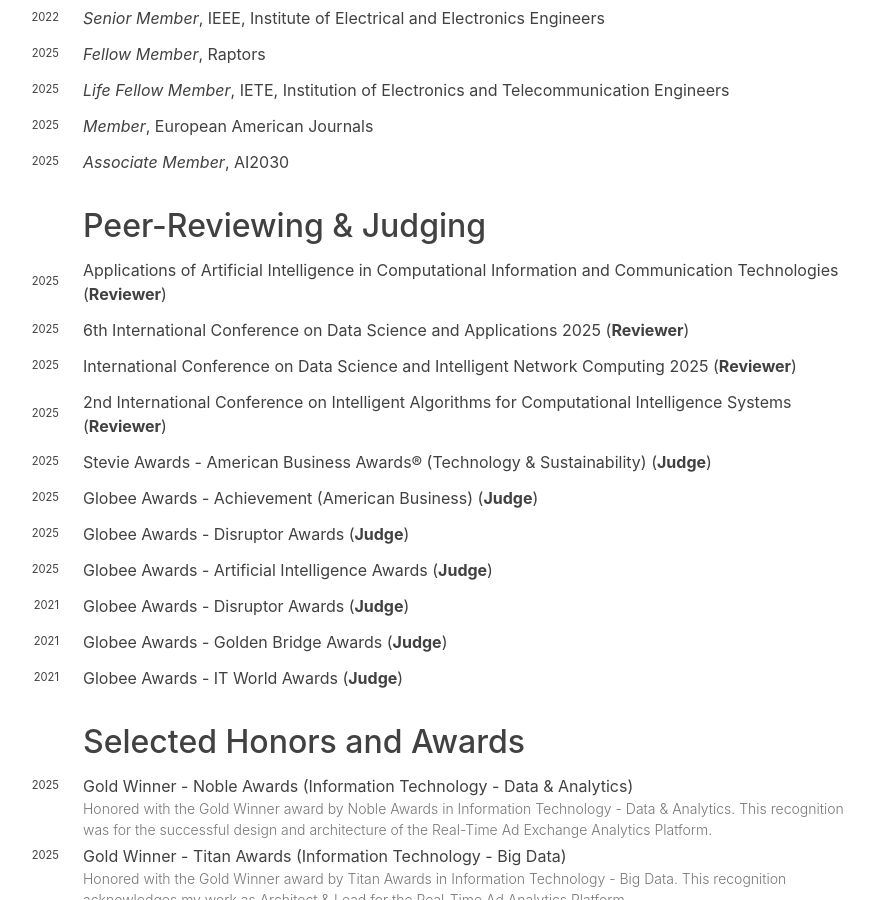
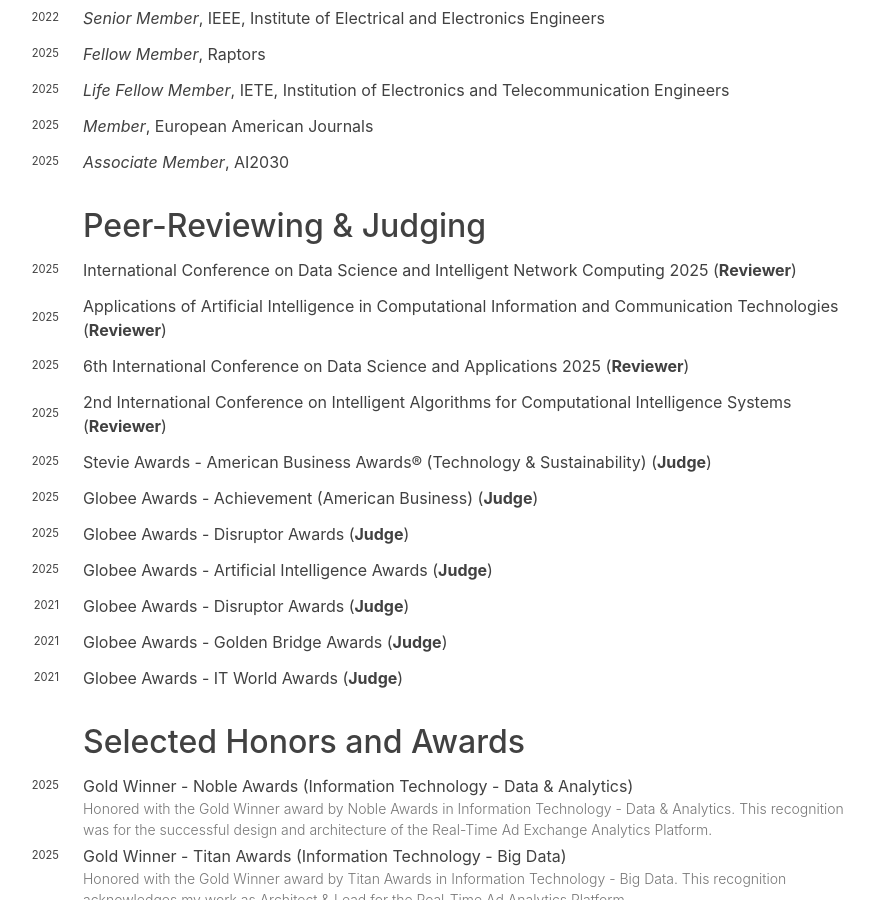
Before and after one commit to guptaraul89/guptaraul89.github.io, a Jekyll site: the page built from index.md, in a window 1280 px wide and 900 px high, scrolled down 2203 px. Shown: the whole window, without its empty margins (249-1123 px from the left). Built offline with Jekyll 4.4.1, drawn with Linux system fonts in a browser that asks for light colours; nearby versions of some CDN libraries; some web fonts are replaced; part of the change alters nothing that is shown.

```diff
--- a/_data/reviewer.yaml
+++ b/_data/reviewer.yaml
@@ -1,3 +1,9 @@
+- venue: International Conference on Data Science and Intelligent Network Computing 2025
+  venue-shorthand: Reviewer
+  years:
+    - year: 2025
+      url: https://icdsinc2025.nitrr.ac.in/
+
 - venue: Applications of Artificial Intelligence in Computational Information and Communication Technologies
   venue-shorthand: Reviewer
   years:
@@ -9,12 +15,6 @@
   years:
     - year: 2025
       url: https://scrs.in/conference/icdsa2025
-
-- venue: International Conference on Data Science and Intelligent Network Computing 2025
-  venue-shorthand: Reviewer
-  years:
-    - year: 2025
-      url: https://icdsinc2025.nitrr.ac.in/
 
 - venue: 2nd International Conference on Intelligent Algorithms for Computational Intelligence Systems
   venue-shorthand: Reviewer
```
